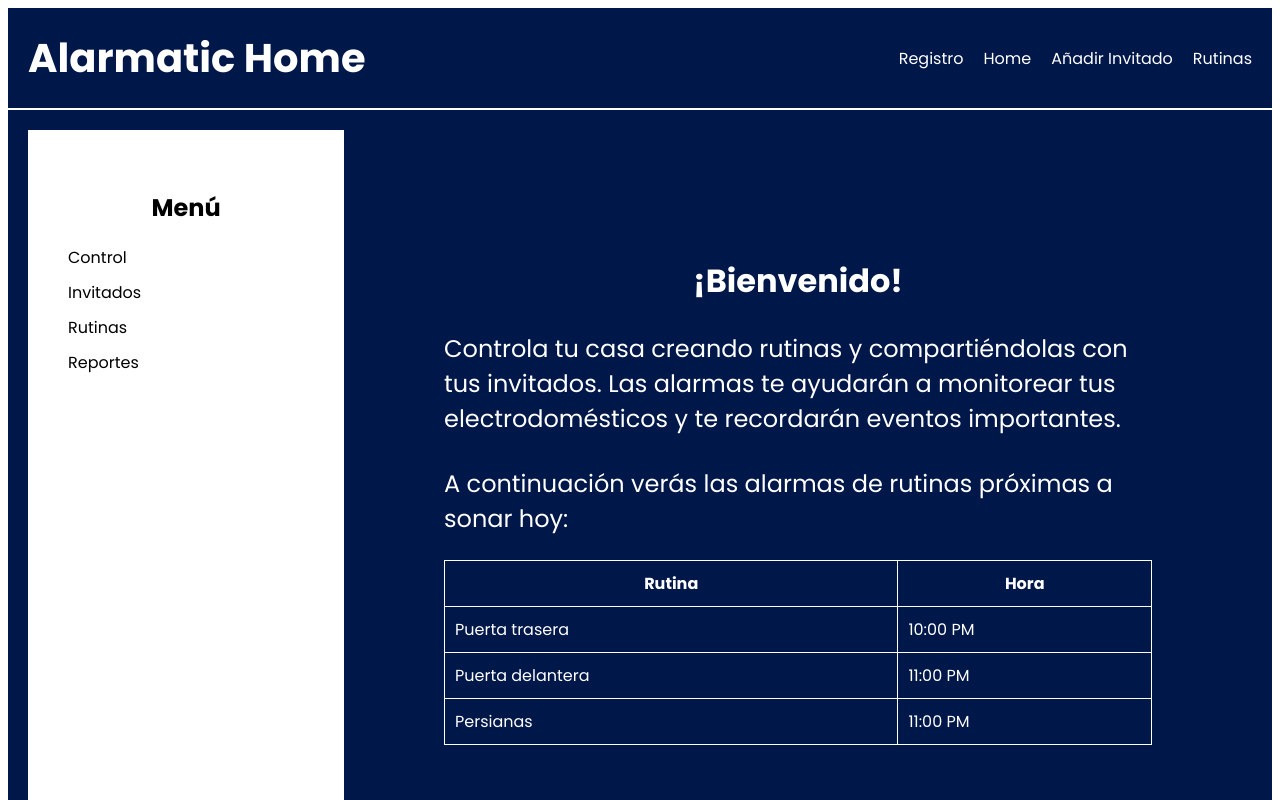
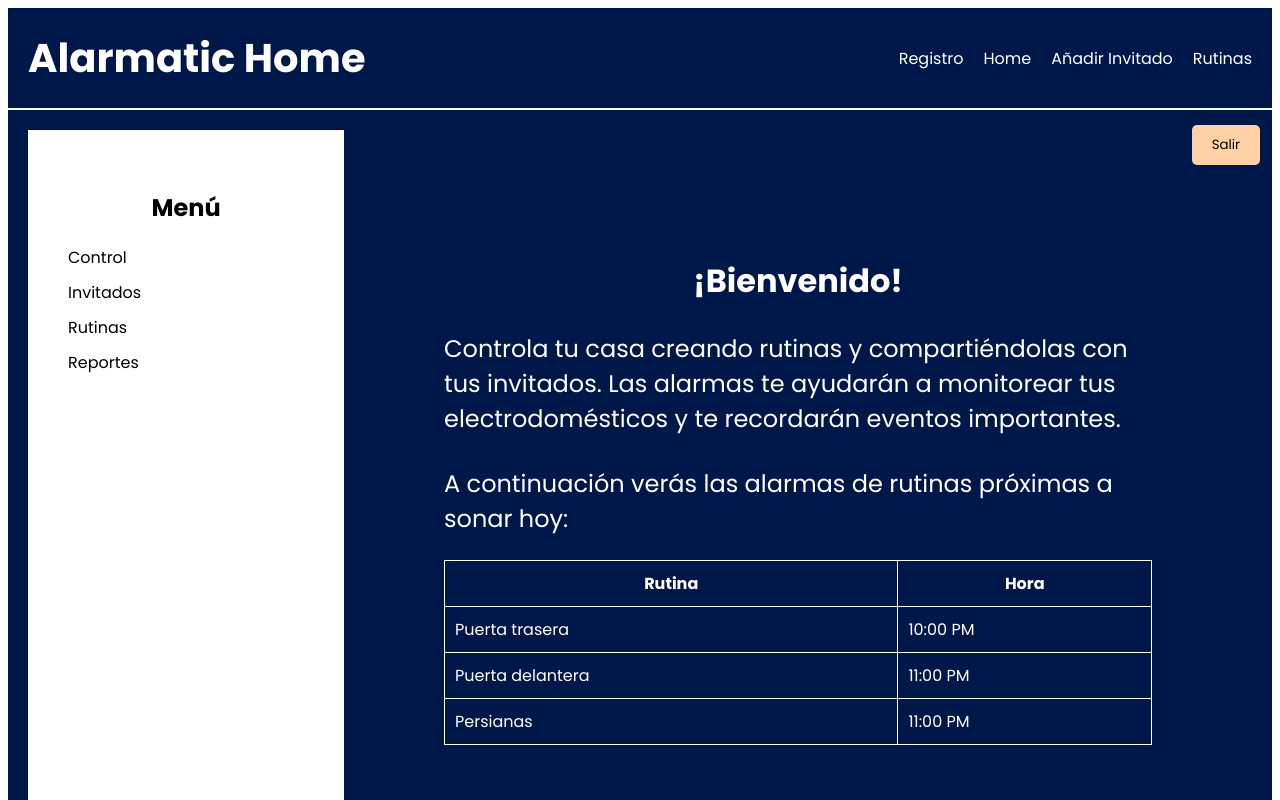
Before and after one commit to johaojeda/uxweb, an Angular app in the folder alarmatic-home/: page /home in a window 1280 px wide. Shown: the top 800 px of the page. Built offline with nearby package versions, Linux system fonts and the light colour scheme.

Commit message:
Actualización boton salir
Co-Authored-By: juanchoesteban23 <98656539+juanchoesteban23@users.noreply.github.com>

```diff
--- a/alarmatic-home/src/app/home/home.component.html
+++ b/alarmatic-home/src/app/home/home.component.html
@@ -37,4 +37,6 @@
         </tr>
       </table>
     </div>
+    <!-- Botón "Salir" -->
+    <button style="position: absolute; top: 125px; right: 20px; padding: 10px 20px; background-color: #FFD1A7; border: none; border-radius: 5px; font-family: 'Poppins', sans-serif;">Salir</button>
   </div>
```
